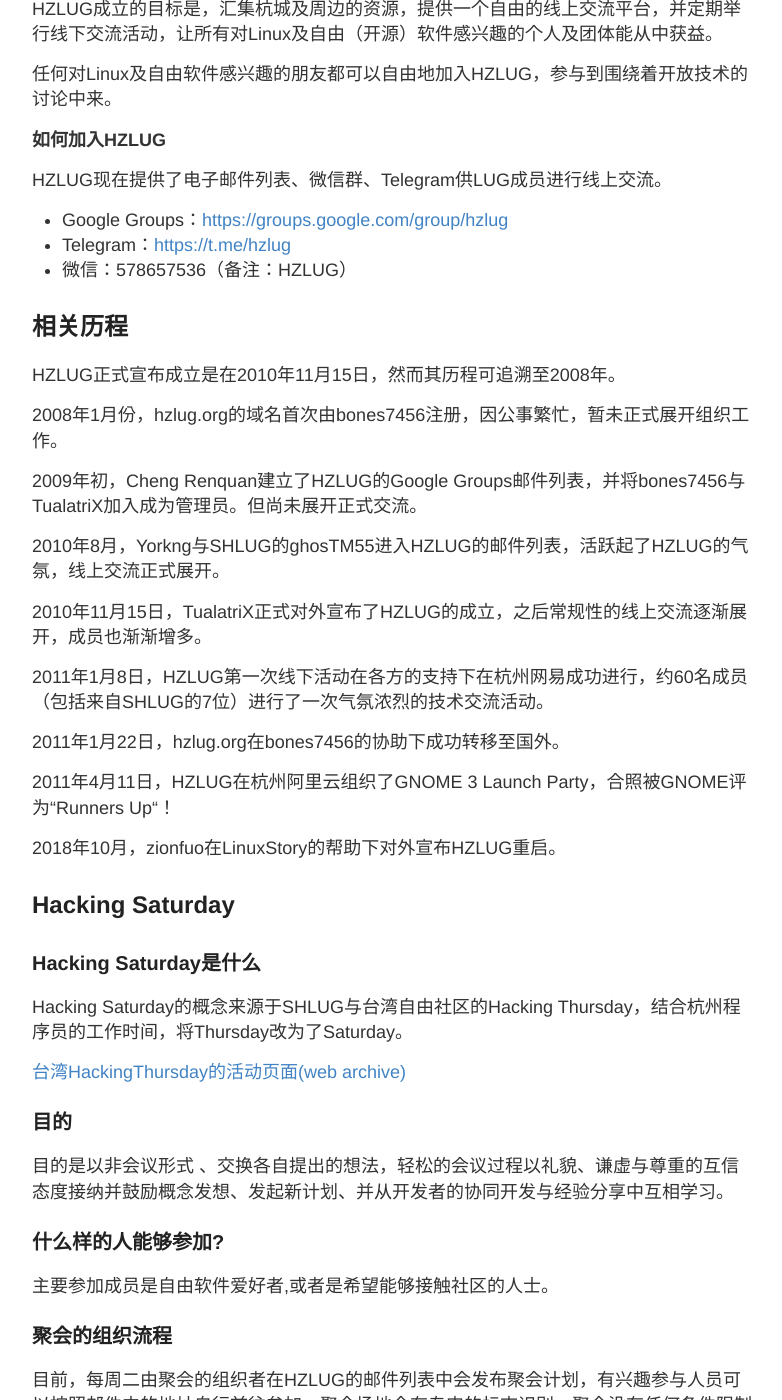
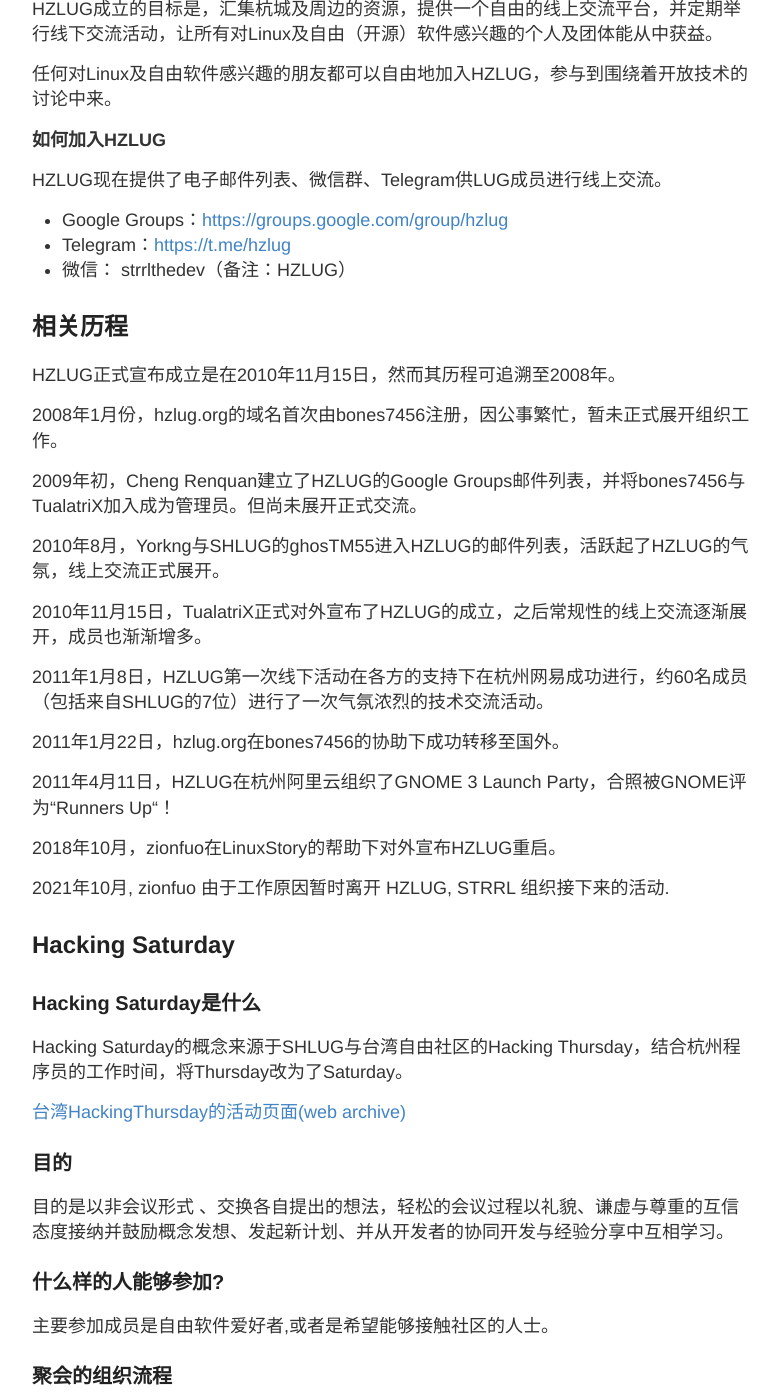
Before and after one commit to hzlug/hzlug.github.io, a Jekyll site: the page built from about.md, in a window 1280 px wide and 1400 px high, scrolled down 643 px. Shown: the whole window, without its empty margins (248-1030 px from the left). Built offline with Jekyll 4.4.1, drawn with Linux system fonts in a browser that asks for light colours.

Commit message:
chore: update description in about.md
Signed-off-by: STRRL <str_ruiling@outlook.com>

```diff
--- a/about.md
+++ b/about.md
@@ -18,7 +18,7 @@
 
 - Google Groups：[https://groups.google.com/group/hzlug](https://groups.google.com/group/hzlug)
 - Telegram：[https://t.me/hzlug](https://t.me/hzlug)
-- 微信：578657536（备注：HZLUG）
+- 微信： strrlthedev（备注：HZLUG）
 
 ## 相关历程
 
@@ -39,6 +39,8 @@
 2011年4月11日，HZLUG在杭州阿里云组织了GNOME 3 Launch Party，合照被GNOME评为“Runners Up“！
 
 2018年10月，zionfuo在LinuxStory的帮助下对外宣布HZLUG重启。
+
+2021年10月, zionfuo 由于工作原因暂时离开 HZLUG, STRRL 组织接下来的活动.
 
 ## Hacking Saturday
 
```
